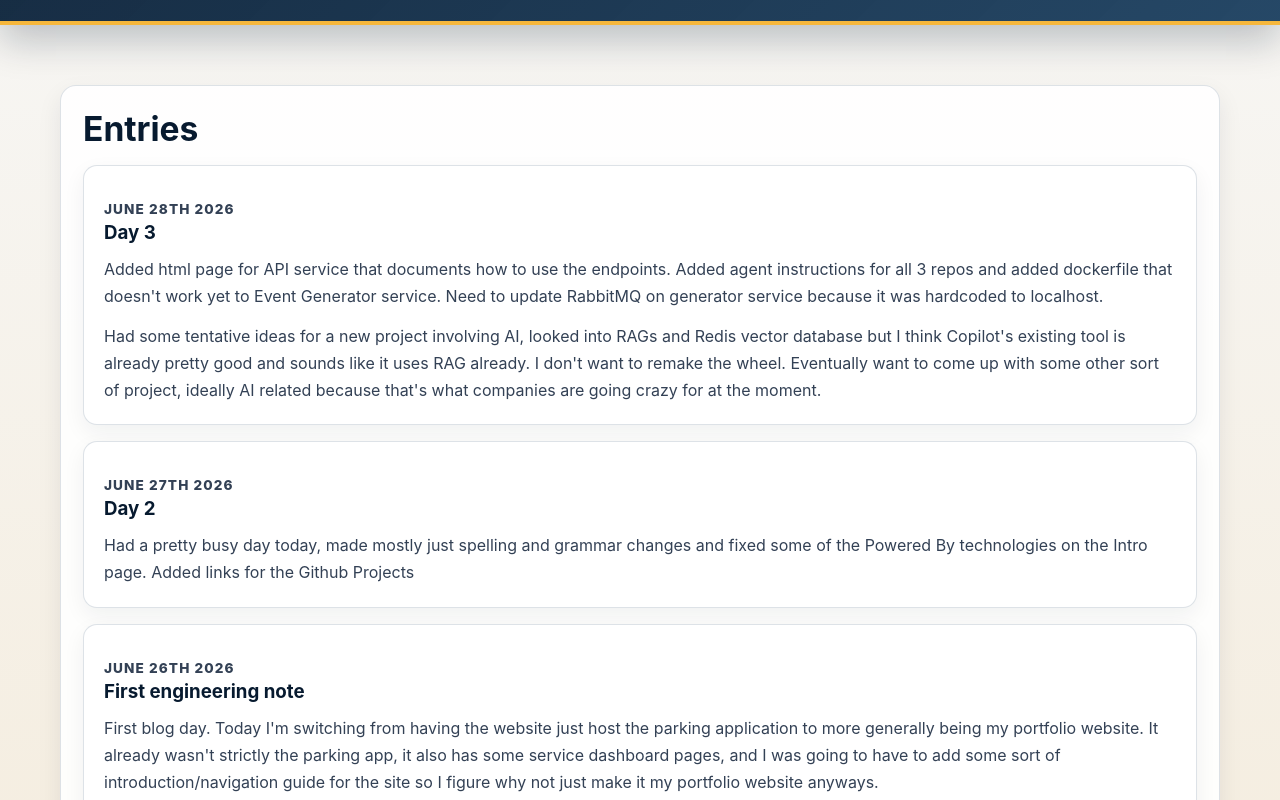
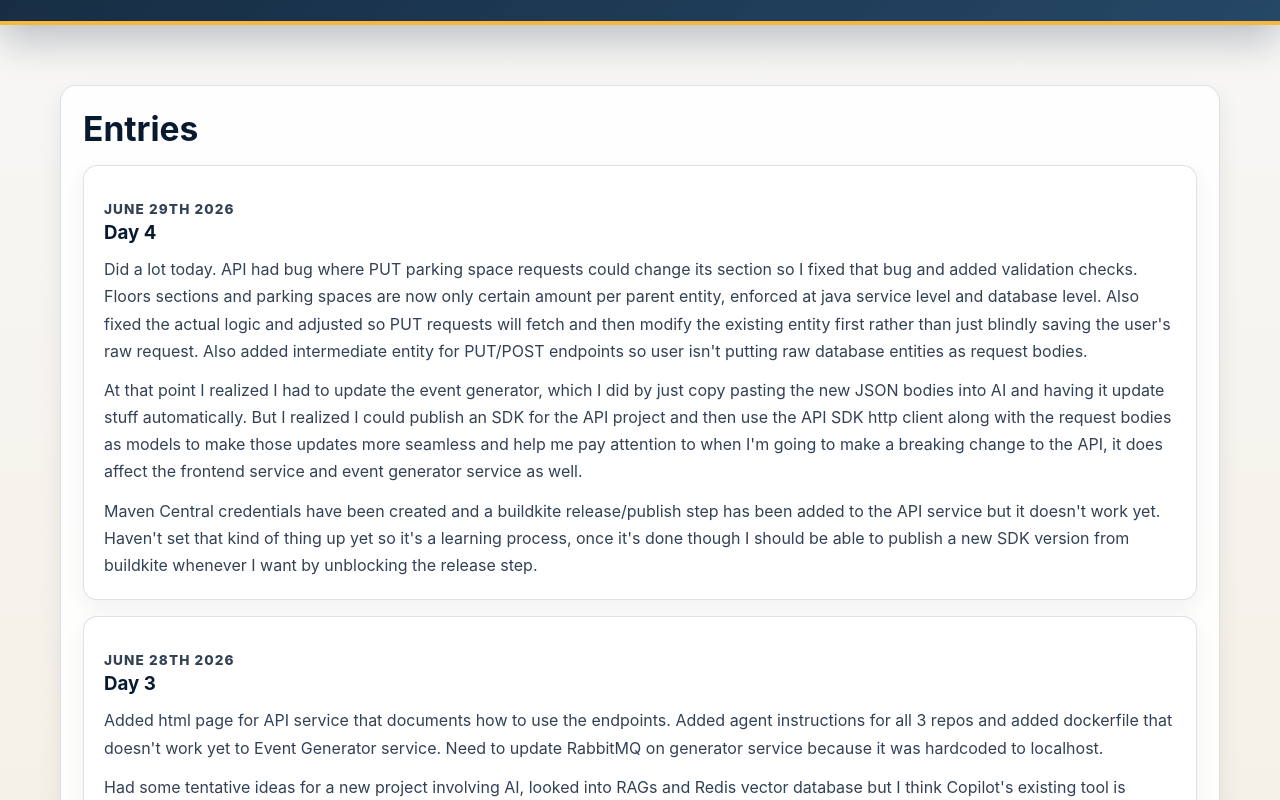
Before and after one commit to IsaacMartin22/ParkingLotFrontend, a React (Create React App) app: page /blog in a window 1280 px wide. Shown: the part 520-1320 px from the top of the page. Built offline with nearby package versions, Linux system fonts and the light colour scheme.

Commit message:
Add journal entry day 4

```diff
--- a/src/pages/BlogEngineeringJournal.tsx
+++ b/src/pages/BlogEngineeringJournal.tsx
@@ -23,6 +23,29 @@ function Blog(): JSX.Element {
       <main className="container blog-main">
         <section className="blog-entry-placeholder" aria-label="Future blog entries">
           <h2>Entries</h2>
+          <article className="blog-entry-card">
+            <p className="blog-entry-date">June 29th 2026</p>
+            <h3>Day 4</h3>
+            <p>
+              Did a lot today. API had bug where PUT parking space requests could change its section so I fixed that bug and
+              added validation checks. Floors sections and parking spaces are now only certain amount per parent entity, enforced
+              at java service level and database level. Also fixed the actual logic and adjusted so PUT requests will fetch and
+              then modify the existing entity first rather than just blindly saving the user's raw request. Also added intermediate
+              entity for PUT/POST endpoints so user isn't putting raw database entities as request bodies.
+            </p>
+            <p>
+              At that point I realized I had to update the event generator, which I did by just copy pasting the new JSON bodies
+              into AI and having it update stuff automatically. But I realized I could publish an SDK for the API project and then
+              use the API SDK http client along with the request bodies as models to make those updates more seamless and help
+              me pay attention to when I'm going to make a breaking change to the API, it does affect the frontend service and
+              event generator service as well.
+            </p>
+            <p>
+              Maven Central credentials have been created and a buildkite release/publish step has been added to the API service but
+              it doesn't work yet. Haven't set that kind of thing up yet so it's a learning process, once it's done though I should
+              be able to publish a new SDK version from buildkite whenever I want by unblocking the release step.
+            </p>
+          </article>
           <article className="blog-entry-card">
             <p className="blog-entry-date">June 28th 2026</p>
             <h3>Day 3</h3>
```
